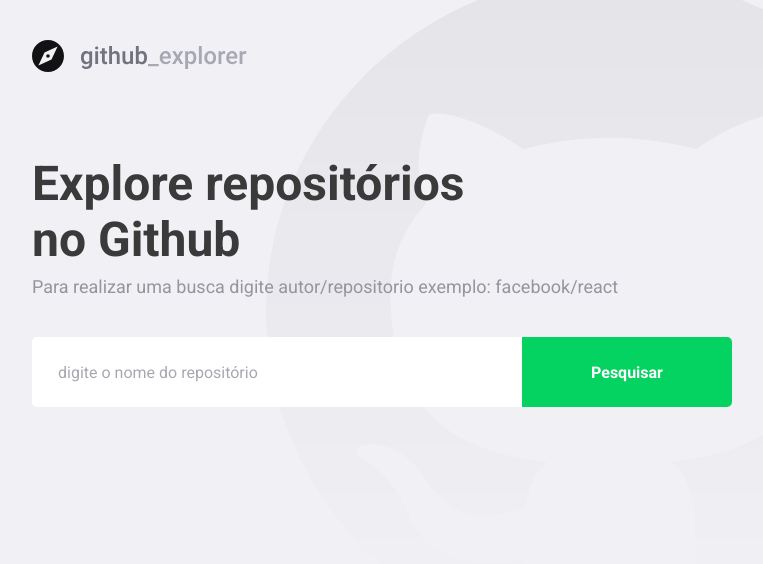
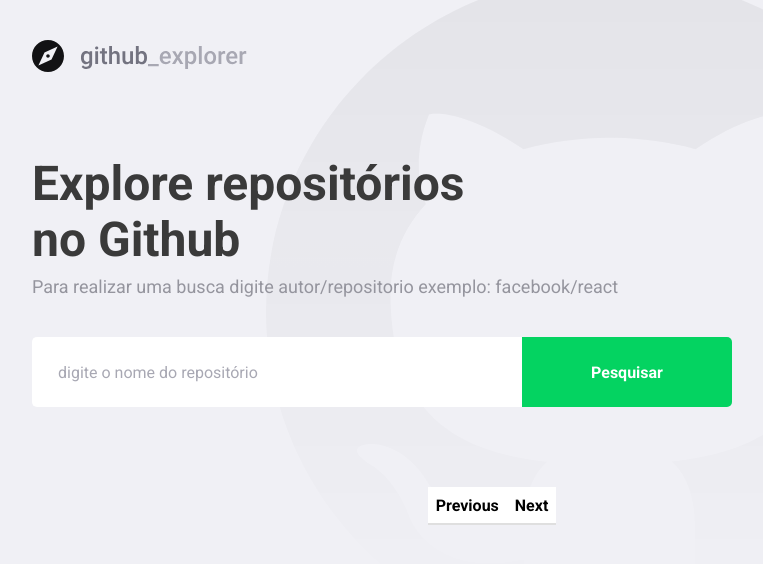
Before and after one commit to psbrunosouza/gitExplorer, a React (Create React App) app: page / in a window 1280 px wide. Shown: the top 564 px of the page, without its empty margins (148-911 px from the left). Built offline with nearby package versions, Linux system fonts and the light colour scheme.

Commit message:
pagination complete

```diff
--- a/src/components/Pagination/index.tsx
+++ b/src/components/Pagination/index.tsx
@@ -1,42 +1,58 @@
 import React from 'react';
-import { PaginationButtons } from './styles';
+import { PaginationButtons, PaginationContainer } from './styles';
 
 interface Props {
-  totalIssues: number;
-  issuesPerPage: number;
+  totalItems: number;
+  itemsPerPage: number;
   paginate(number: number): void;
   currentPage: number;
 }
 
 const Pagination: React.FC<Props> = ({
-  totalIssues,
-  issuesPerPage,
+  totalItems,
+  itemsPerPage,
   paginate,
   currentPage,
 }: Props) => {
   const pageNumber = [];
-  const totalPages = Math.ceil(totalIssues / issuesPerPage);
+  const totalPages = Math.ceil(totalItems / itemsPerPage);
   // eslint-disable-next-line no-plusplus
   for (let i = 1; i <= totalPages; i++) {
     pageNumber.push(i);
   }
 
   return (
-    <>
+    <PaginationContainer>
+      <button
+        className="previous-button"
+        onClick={
+          currentPage > 1
+            ? () => paginate(currentPage - 1)
+            : () => paginate(currentPage)
+        }
+        type="button"
+      >
+        Previous
+      </button>
       <PaginationButtons>
-        <button onClick={() => paginate(currentPage - 1)} type="button">
-          Previous
-        </button>
         {pageNumber.map((number) => (
           <button key={number} type="button" onClick={() => paginate(number)}>
             {number}
           </button>
         ))}
-        <button onClick={() => paginate(currentPage + 1)} type="button">
-          Next
-        </button>
       </PaginationButtons>
-    </>
+      <button
+        className="next-button"
+        onClick={
+          currentPage <= totalPages - 1
+            ? () => paginate(currentPage + 1)
+            : () => paginate(currentPage)
+        }
+        type="button"
+      >
+        Next
+      </button>
+    </PaginationContainer>
   );
 };
 
--- a/src/components/Pagination/styles.ts
+++ b/src/components/Pagination/styles.ts
@@ -1,10 +1,46 @@
 import styled from 'styled-components';
+
+export const PaginationContainer = styled.div`
+  display: flex;
+  justify-content: center;
+  align-items: center;
+  margin-top: 16px;
+
+  & .previous-button {
+    width: fit-content;
+    padding: 0 8px 0 8px;
+    height: 36px;
+    box-shadow: 0 2px 0 0 #dfdfdf;
+    background-color: #fff;
+    border: none;
+    font-weight: bold;
+    transition: background-color 0.4s;
+
+    &:hover {
+      background-color: #dedede;
+    }
+  }
+
+  & .next-button {
+    width: fit-content;
+    height: 36px;
+    padding: 0 8px 0 8px;
+    box-shadow: 0 2px 0 0 #dfdfdf;
+    background-color: #fff;
+    border: none;
+    font-weight: bold;
+    transition: background-color 0.4s;
+
+    &:hover {
+      background-color: #dedede;
+    }
+  }
+`;
 
 export const PaginationButtons = styled.div`
   display: flex;
   justify-content: center;
   align-items: center;
-  margin-top: 16px;
 
   & button {
     width: 36px;
--- a/src/pages/Dashboard/index.tsx
+++ b/src/pages/Dashboard/index.tsx
@@ -11,6 +11,7 @@ import {
   Description,
 } from './dashboard-style';
 import logoImg from '../../assets/logo.svg';
+import Pagination from '../../components/Pagination';
 
 interface Repository {
   full_name: string;
@@ -34,6 +35,20 @@ const Dashboard: React.FC = () => {
     }
     return [];
   });
+
+  const [currentPage, setCurrentPage] = useState<number>(1);
+  const [repositoriesPerPage] = useState<number>(5);
+
+  const indexOfLastRepository = currentPage * repositoriesPerPage;
+  const indexOfFirstRepository = indexOfLastRepository - repositoriesPerPage;
+  const currentRepositories = repositories.slice(
+    indexOfFirstRepository,
+    indexOfLastRepository,
+  );
+
+  const paginate = (pageNumber: number) => {
+    setCurrentPage(pageNumber);
+  };
 
   useEffect(() => {
     localStorage.setItem(
@@ -84,7 +99,7 @@ const Dashboard: React.FC = () => {
       {inputError && <Error>{inputError}</Error>}
 
       <Repositories>
-        {repositories.map((repository) => (
+        {currentRepositories.map((repository) => (
           <Link
             key={repository.full_name}
             to={`/repository/${repository.full_name}`}
@@ -101,6 +116,13 @@ const Dashboard: React.FC = () => {
           </Link>
         ))}
       </Repositories>
+
+      <Pagination
+        totalItems={repositories.length}
+        itemsPerPage={repositoriesPerPage}
+        paginate={paginate}
+        currentPage={currentPage}
+      />
     </>
   );
 };
--- a/src/pages/Repository/index.tsx
+++ b/src/pages/Repository/index.tsx
@@ -129,8 +129,8 @@ const Repository: React.FC = () => {
       )}
 
       <Pagination
-        totalIssues={issues.length}
-        issuesPerPage={issuesPerPage}
+        totalItems={issues.length}
+        itemsPerPage={issuesPerPage}
         paginate={paginate}
         currentPage={currentPage}
       />
```
Also changed, not shown: 1 other file (tests, documents, lock files or other folders).
